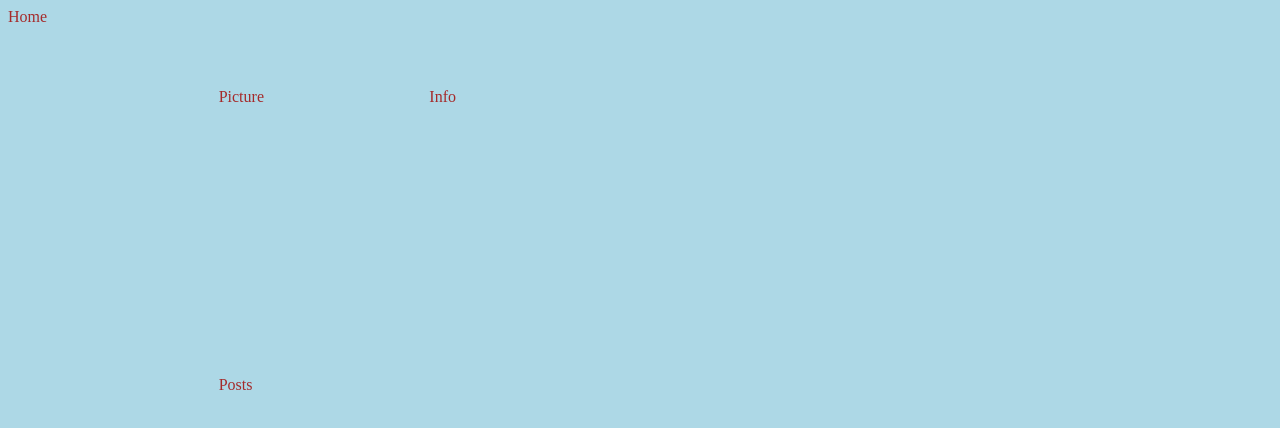
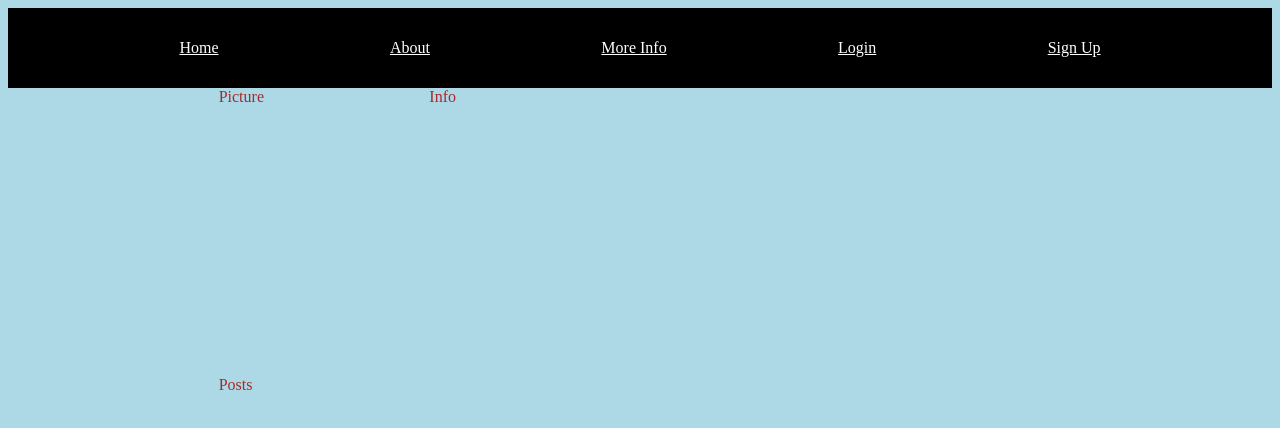
Before and after one commit to Alejandro-Jaime-Pozas/css-grid-profile, a plain HTML site: page index.html in a window 1280 px wide. Drawn offline with Linux system fonts and the light colour scheme.

Commit message:
grid and flexbox initial design

```diff
--- a/index.html
+++ b/index.html
@@ -9,7 +9,13 @@
 </head>
 <body>
     <div class="container">
-        <div class="navbar">Home</div>
+        <div class="navbar">
+            <a href="">Home</a>
+            <a href="">About</a>
+            <a href="">More Info</a>
+            <a href="">Login</a>
+            <a href="">Sign Up</a>
+        </div>
         <div class="prof-pic">Picture</div>
         <div class="prof-info">Info</div>
         <div class="posts">Posts</div>
--- a/main.css
+++ b/main.css
@@ -1,6 +1,7 @@
 body {
     background-color: lightblue;
     color: brown;
+    height: 1000px;
 }
 
 .container {
@@ -17,10 +18,27 @@ body {
       ". posts posts posts posts .";
   }
 
-  .navbar { grid-area: navbar; }
+.navbar {
+    grid-area: navbar;
+    /* default for flex display is STRETCH.. */
+    display: flex;
+    background-color: black;
+    justify-content: space-evenly;
+    align-items: center;
+    position: sticky;
+    top: 0;
+}
 
   .prof-pic { grid-area: prof-pic; }
 
   .prof-info { grid-area: prof-info; }
 
   .posts { grid-area: posts; }
+
+  .container > div {
+
+  }
+
+  .navbar a {
+    color: white;
+  }
```
